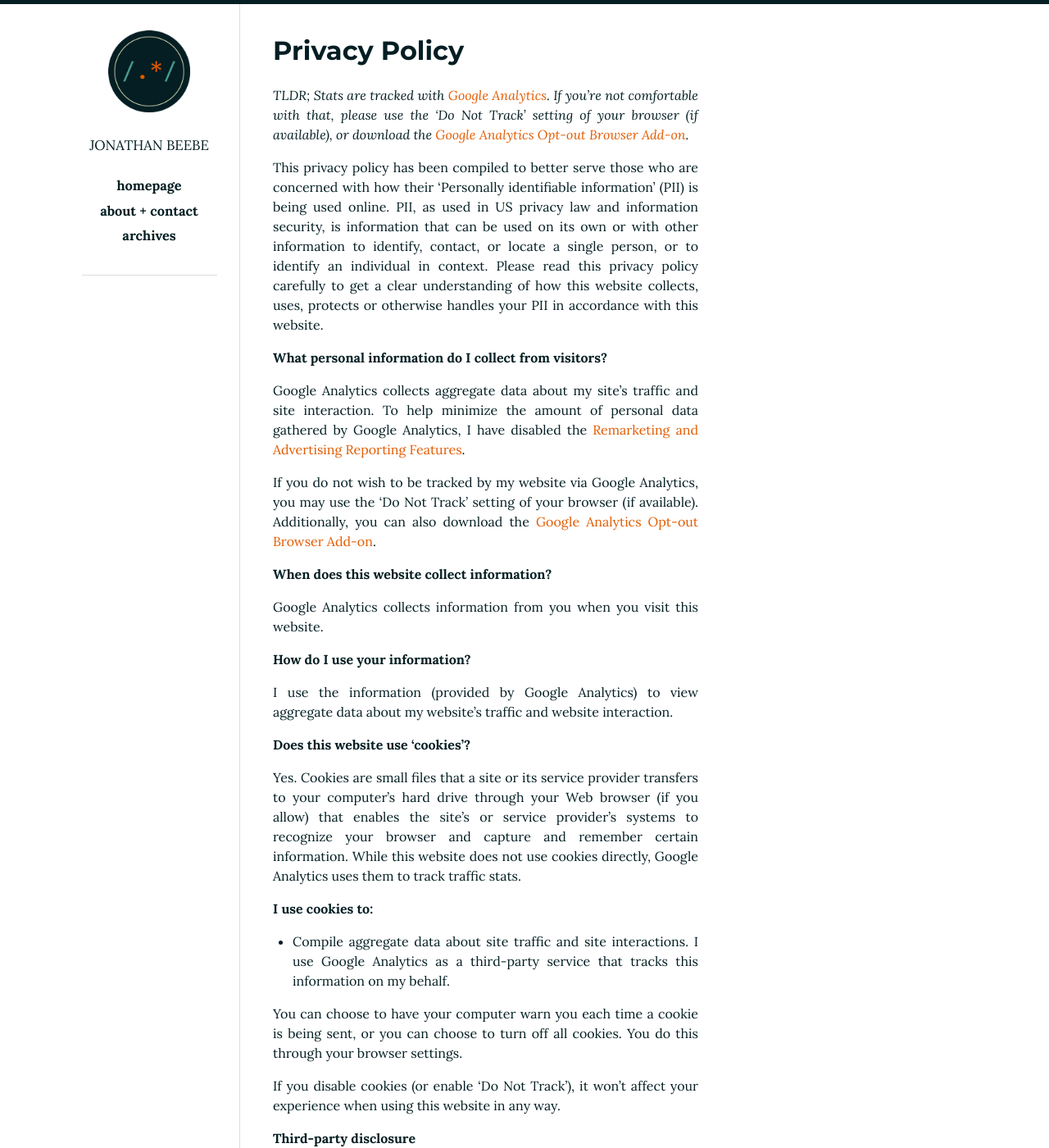
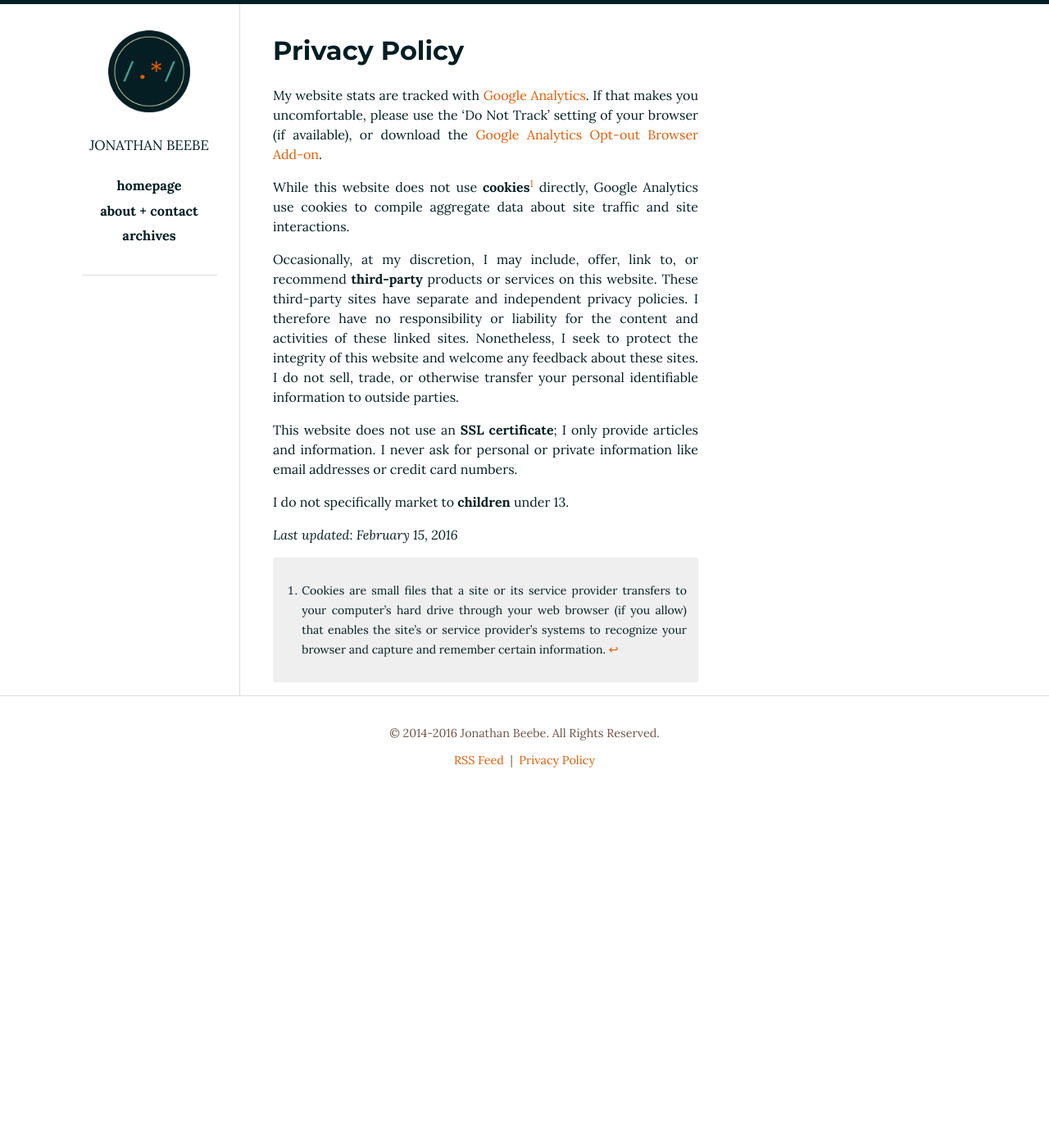
Before and after one commit to jonbeebe/jonbeebe.github.io, a Jekyll site: the page built from privacy/index.md, in a window 1280 px wide and 1400 px high. Shown: the whole window at 82% size. Built offline with Jekyll 4.4.1, drawn with Linux system fonts in a browser that asks for light colours; some of the changed text lies outside the part shown.

Commit message:
Simplified the Privacy Policy.

```diff
--- a/privacy/index.md
+++ b/privacy/index.md
@@ -5,54 +5,16 @@ title: Privacy Policy
 
 # {{ page.title }}
 
-*TLDR; Stats are tracked with [Google Analytics](https://www.google.com/analytics/). If you're not comfortable with that, please use the 'Do Not Track' setting of your browser (if available), or download the [Google Analytics Opt-out Browser Add-on](https://tools.google.com/dlpage/gaoptout).*
+My website stats are tracked with [Google Analytics](https://www.google.com/analytics/). If that makes you uncomfortable, please use the 'Do Not Track' setting of your browser (if available), or download the [Google Analytics Opt-out Browser Add-on](https://tools.google.com/dlpage/gaoptout).
 
-This privacy policy has been compiled to better serve those who are concerned with how their 'Personally identifiable information' (PII) is being used online. PII, as used in US privacy law and information security, is information that can be used on its own or with other information to identify, contact, or locate a single person, or to identify an individual in context. Please read this privacy policy carefully to get a clear understanding of how this website collects, uses, protects or otherwise handles your PII in accordance with this website.
+While this website does not use **cookies**[^1] directly, Google Analytics use cookies to compile aggregate data about site traffic and site interactions.
 
-**What personal information do I collect from visitors?**
+Occasionally, at my discretion, I may include, offer, link to, or recommend **third-party** products or services on this website. These third-party sites have separate and independent privacy policies. I therefore have no responsibility or liability for the content and activities of these linked sites. Nonetheless, I seek to protect the integrity of this website and welcome any feedback about these sites. I do not sell, trade, or otherwise transfer your personal identifiable information to outside parties.
 
-Google Analytics collects aggregate data about my site's traffic and site interaction. To help minimize the amount of personal data gathered by Google Analytics, I have disabled the [Remarketing and Advertising Reporting Features](https://support.google.com/analytics/answer/2611268).
+This website does not use an **SSL certificate**; I only provide articles and information. I never ask for personal or private information like email addresses or credit card numbers.
 
-If you do not wish to be tracked by my website via Google Analytics, you may use the 'Do Not Track' setting of your browser (if available). Additionally, you can also download the [Google Analytics Opt-out Browser Add-on](https://tools.google.com/dlpage/gaoptout).
-
-**When does this website collect information?**
-
-Google Analytics collects information from you when you visit this website.
-
-**How do I use your information?**
-
-I use the information (provided by Google Analytics) to view aggregate data about my website's traffic and website interaction.
-
-**Does this website use 'cookies'?**
-
-Yes. Cookies are small files that a site or its service provider transfers to your computer's hard drive through your Web browser (if you allow) that enables the site's or service provider's systems to recognize your browser and capture and remember certain information. While this website does not use cookies directly, Google Analytics uses them to track traffic stats.
-
-**I use cookies to:**
-
-- Compile aggregate data about site traffic and site interactions. I use Google Analytics as a third-party service that tracks this information on my behalf.
-
-You can choose to have your computer warn you each time a cookie is being sent, or you can choose to turn off all cookies. You do this through your browser  settings.
-
-If you disable cookies (or enable 'Do Not Track'), it won't affect your experience when using this website in any way.
-
-**Third-party disclosure**
-
-I do not sell, trade, or otherwise transfer to outside parties your personally identifiable information.
-
-**Third-party links**
-
-Occasionally, at my discretion, I may include or offer third-party products or services on this website. These third-party sites have separate and independent privacy policies. I therefore have no responsibility or liability for the content and activities of these linked sites. Nonetheless, I seek to protect the integrity of this website and welcome any feedback about these sites.
-
-**COPPA (Children Online Privacy Protection Act)**
-
-I do not specifically market to children under 13.
-
-**Miscellaneous**
-
-This website does not use vulnerability scanning and/or scanning to PCI standards.
-
-This website does not use Malware Scanning.
-
-This website does not use an SSL certificate; I only provide articles and information. I never ask for personal or private information like email addresses, or credit card numbers.
+I do not specifically market to **children** under 13.
 
 *Last updated: February 15, 2016*
+
+[^1]: Cookies are small files that a site or its service provider transfers to your computer's hard drive through your web browser (if you allow) that enables the site's or service provider's systems to recognize your browser and capture and remember certain information.
```
Also changed, not shown: 2 other files.
